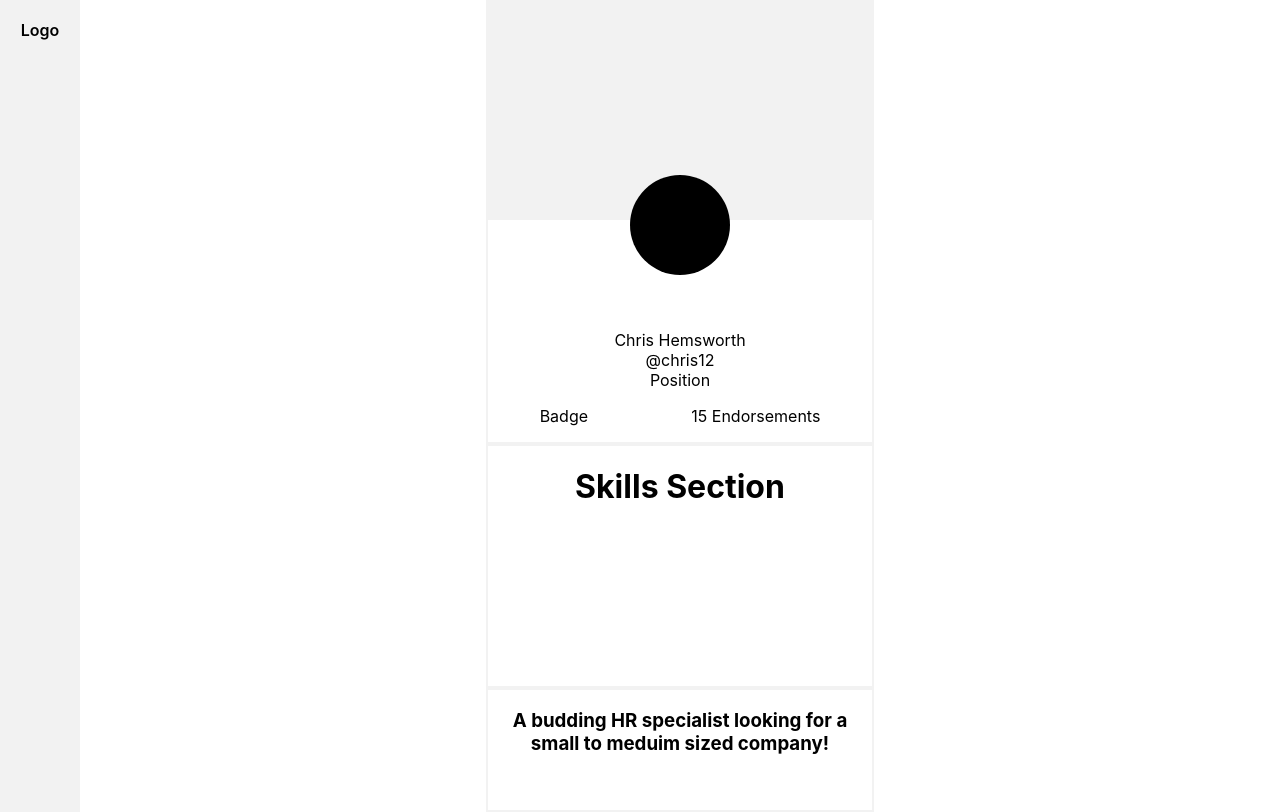
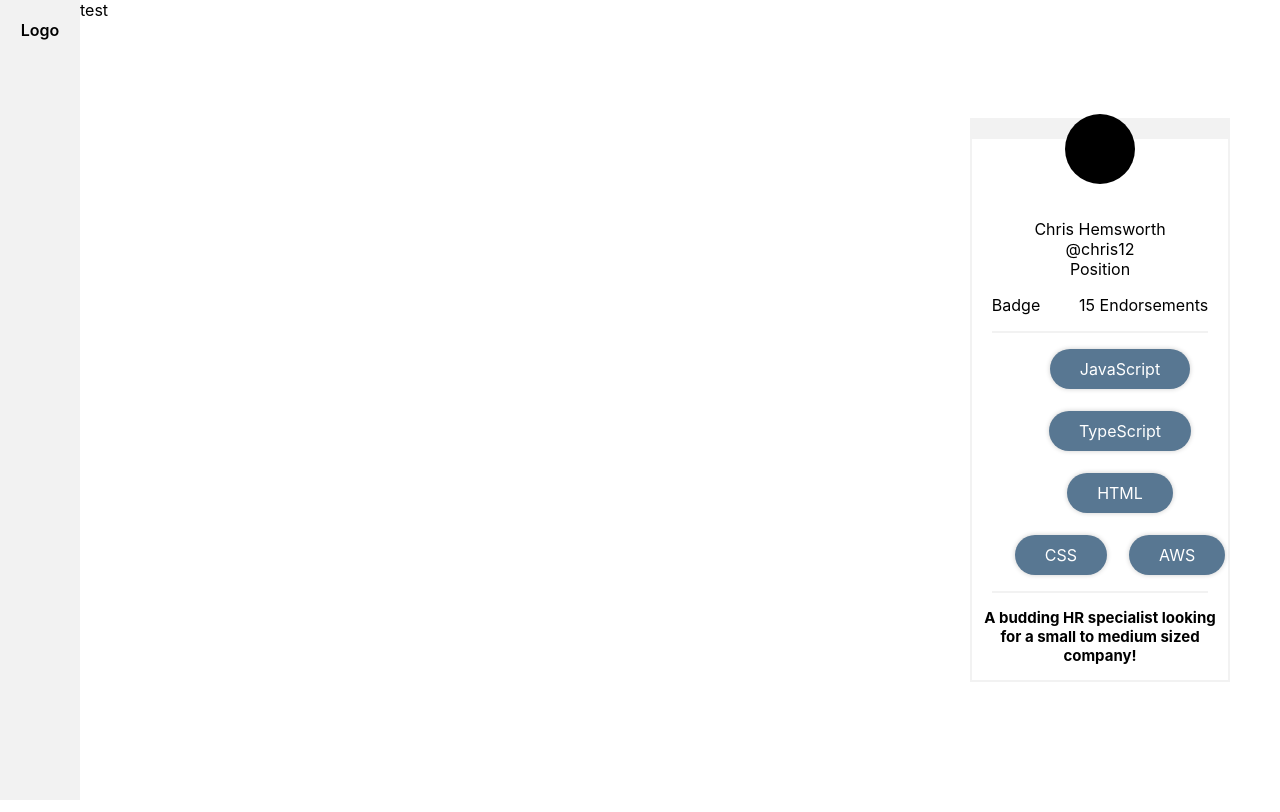
Before and after one commit to 902Youth/CU-Frontend, a React (Vite) app: page /home in a window 1280 px wide. Built offline with nearby package versions, Linux system fonts and the light colour scheme.

Commit message:
Cleaning up the repo

```diff
--- a/src/App.tsx
+++ b/src/App.tsx
@@ -15,6 +15,8 @@ const App: React.FC = () => {
         <div className="container-page">
           <Routes>
             {/* All of these routes are just place holders */}
+
+            {/* for sign in */}
             <Route index element={<h1>Home</h1>}></Route>
             <Route path="/home" element={<Home />}></Route>
             <Route path="/profile" element={<h1>Profile</h1>}></Route>
--- /dev/null
+++ b/src/components/Home/Home.css
@@ -0,0 +1,19 @@
+.homeContainer {
+  display: grid;
+  grid-template-columns: 1.4fr 0.6fr;
+
+  height: 100vh;
+}
+
+.feed {
+  grid-column: 1/2;
+
+}
+
+.quickView {
+  grid-column: 2/3;
+  display: flex;
+  align-items: center;
+  justify-content: center;
+  padding: 10%;
+}
--- a/src/components/Home/Home.tsx
+++ b/src/components/Home/Home.tsx
@@ -1,10 +1,15 @@
 import React from "react";
-import ProfileQuickView from "../ProfileQuickView/ProfileQuickView";
+import { ProfileQuickView } from "../ProfileQuickView/ProfileQuickView";
+import "./Home.css";
 
 const Home: React.FC = () => {
   return (
-    <div>
-      <ProfileQuickView />
+    <div className="homeContainer">
+      <div className="feed"> test</div>
+
+      <div className="quickView">
+        <ProfileQuickView />
+      </div>
     </div>
   );
 };
--- a/src/components/ProfileQuickView/ProfileQuickView.css
+++ b/src/components/ProfileQuickView/ProfileQuickView.css
@@ -5,30 +5,40 @@
     flex-direction: column;
     justify-content: center;
     align-items: center;
+    height: 35rem;
+    width: auto;
+    margin: 5%;
+    border: 2px solid var(--primary-gray);
 }
 
 .container-profile {
     display: flex;
     flex-direction: column;
-    border: 2px solid var(--primary-gray);
-    height: 55vh;
-    width: 30vw;
+
+    height: 40rem;
+    width: 100%;
+}
+
+.divider {
+    background-color: var(--primary-gray);
+    height: 6px;
+    width: 85%;
 }
 
 .background-pic {
     background-color: var(--primary-gray);
-    height: 50%;
+    height: 80%;
     width: 100%;
 }
 
 .pfp {
-    height: 100px;
-    width: 100px;
+    height: 70px;
+    width: 70px;
     border-radius: 50%;
     background-color: black;
     position: relative;
     z-index: 10;
-    top: -50px;
+    top: -30px;
     margin: 5px;
 }
 
@@ -49,15 +59,15 @@
 }
 
 .container-skills {
-    border: 2px solid var(--primary-gray);
-    height: 30vh;
-    width: 30vw;
+    /* border: 2px solid var(--primary-gray); */
+    height: 20rem;
+    width: 100%;
     text-align: center;
 }
 
 .container-bio {
-    border: 2px solid var(--primary-gray);
-    height: 15vh;
-    width: 30vw;
+    /* border: 2px solid var(--primary-gray); */
+    height: 10rem;
+    width: 100%;
     text-align: center;
 }
--- a/src/components/ProfileQuickView/ProfileQuickView.tsx
+++ b/src/components/ProfileQuickView/ProfileQuickView.tsx
@@ -1,7 +1,10 @@
 import React from 'react'
 import './ProfileQuickView.css'
+import Skills from '../Skills/Skills';
 
-export default function ProfileQuickView(): JSX.Element {
+export const ProfileQuickView: React.FC = () => {
+
+    const tempSkills = ['JavaScript', 'TypeScript', 'HTML', 'CSS', 'AWS']
     return (
         <div className="container-quickview">
             <div className="container-profile">
@@ -18,12 +21,16 @@ export default function ProfileQuickView(): JSX.Element {
                 </div>
             </div>
 
+            <div className="divider"></div>
+
             <div className="container-skills">
-                <h1>Skills Section</h1>
+                <Skills skills={tempSkills} />
             </div>
 
+            <div className="divider"></div>
+
             <div className="container-bio">
-                <h3>A budding HR specialist looking for a small to meduim sized company!</h3>
+                <h3 style={{fontSize: '15px'}}>A budding HR specialist looking for a small to medium sized company!</h3>
             </div>
         </div>
     );
--- a/src/components/Skills/Skills.tsx
+++ b/src/components/Skills/Skills.tsx
@@ -1,5 +1,7 @@
 import SkillsProps from "./types"
-import './skills.css'
+import './Skills.css'
+
+
 
 const Skills: React.FC<SkillsProps> = ( props ) => {
   const { skills } = props;
```
